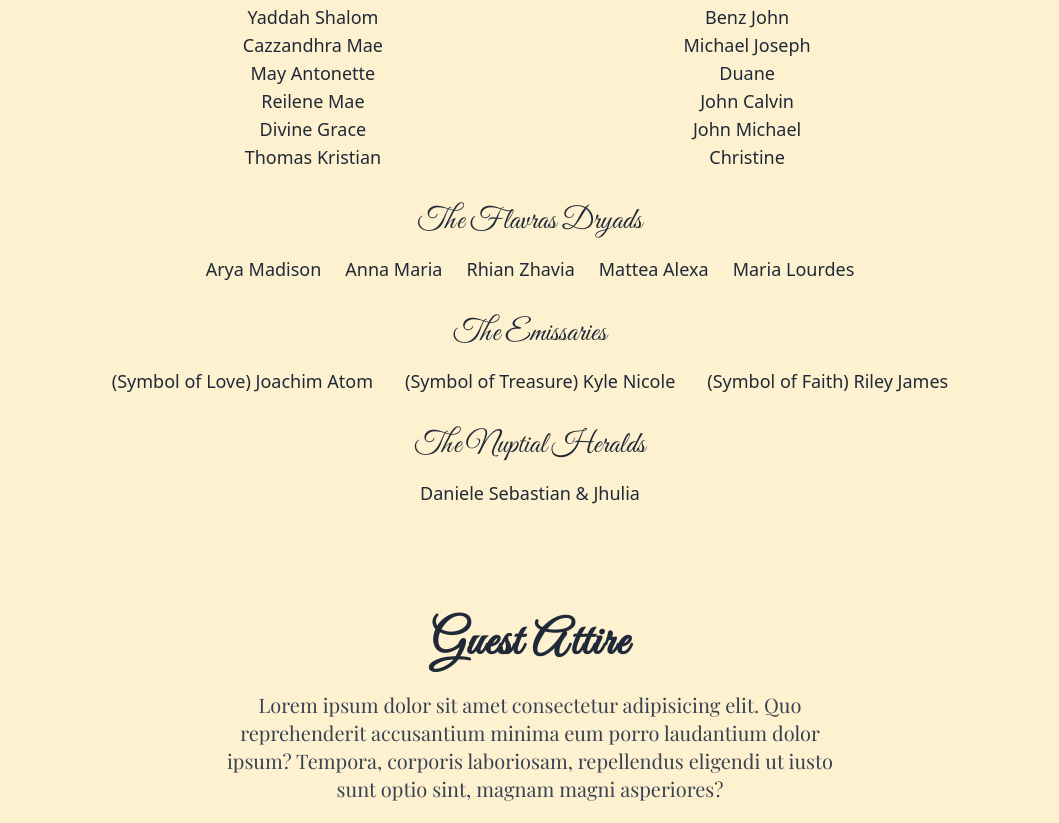
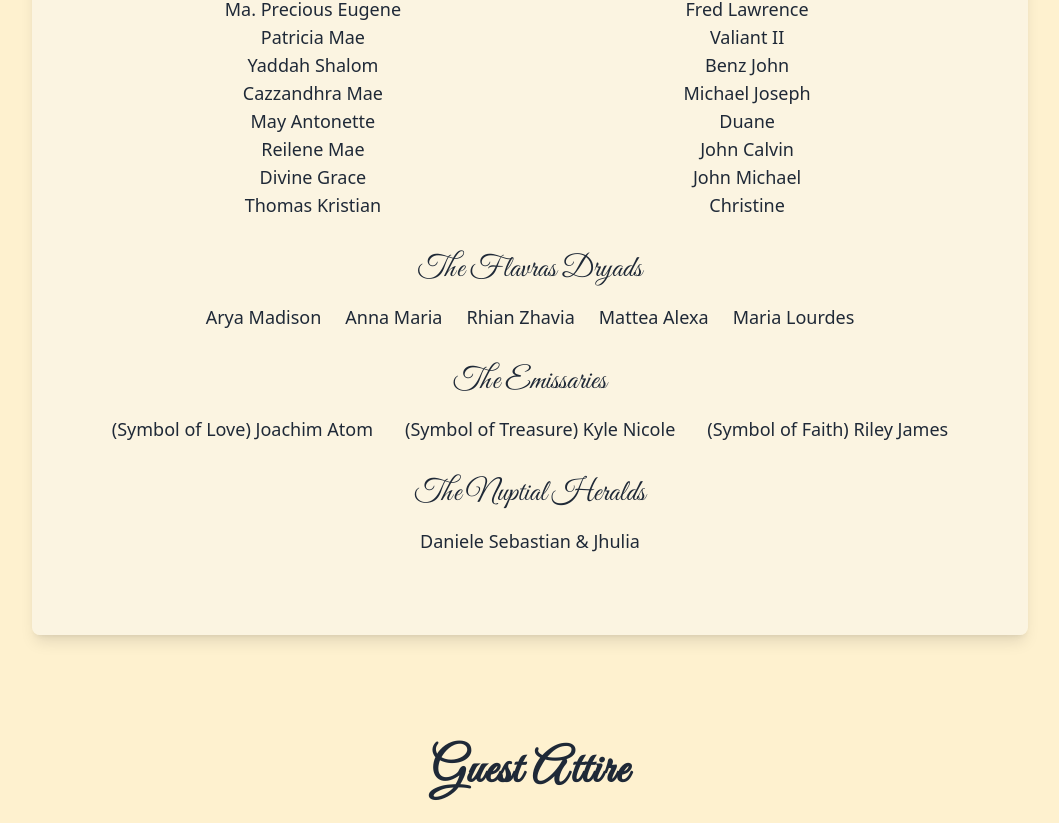
Before and after one commit to kulaizki/imclizyforyou, a Next.js app: page / in a window 1280 px wide. Shown: the part 1753-2576 px from the top of the page, without its empty margins (110-1169 px from the left). Built offline with nearby package versions, Linux system fonts and the light colour scheme.

Commit message:
style: add padding & bg to Crew

```diff
--- a/src/app/globals.css
+++ b/src/app/globals.css
@@ -5,7 +5,7 @@
 @tailwind utilities;
 
 :root {
-  --background: #faebc5;
+  --background: #faf5e7;
   --foreground: #171717;
 }
 
--- a/src/components/Crew.tsx
+++ b/src/components/Crew.tsx
@@ -1,6 +1,7 @@
 export default function Crew() {
   return (
     <div className="flex flex-col items-center justify-center min-h-screen bg-[#fef1cf] gap-y-8 p-8">
+      <div className="bg-[#faf5e7] bg-opacity-80 rounded-lg shadow-lg p-20 max-w-5xl w-full">
         <h1 className="text-5xl font-wedding text-gray-800 tracking-wide text-center mb-12">
           The &quot;I Do&quot; Crew
         </h1>
@@ -41,7 +42,7 @@ export default function Crew() {
           </div>
         </div>
 
-      <div className="text-center max-w-4xl">
+        <div className="text-center max-w-4xl mt-8">
           <h2 className="text-3xl font-wedding text-gray-800">The Flavras Dryads</h2>
           <div className="flex flex-wrap justify-center mt-4 gap-x-6 gap-y-2 text-lg text-gray-800">
             <p>Arya Madison</p>
@@ -52,7 +53,7 @@ export default function Crew() {
           </div>
         </div>
 
-      <div className="text-center max-w-4xl">
+        <div className="text-center max-w-4xl mt-8">
           <h2 className="text-3xl font-wedding text-gray-800">The Emissaries</h2>
           <div className="flex flex-wrap justify-center mt-4 gap-x-8 text-lg text-gray-800">
             <p>(Symbol of Love) Joachim Atom</p>
@@ -61,10 +62,11 @@ export default function Crew() {
           </div>
         </div>
 
-      <div className="text-center max-w-4xl">
+        <div className="text-center max-w-4xl mt-8">
           <h2 className="text-3xl font-wedding text-gray-800">The Nuptial Heralds</h2>
           <p className="text-lg mt-4 text-gray-800">Daniele Sebastian & Jhulia</p>
         </div>
       </div>
+    </div>
   );
 }
```
Lines whose indentation alone changed are shown as unchanged.
